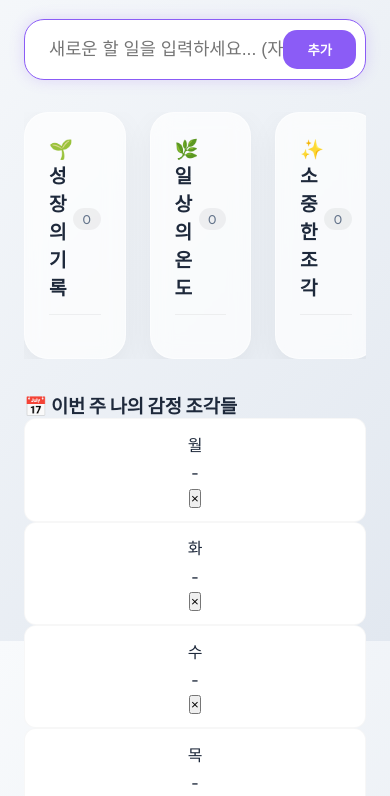
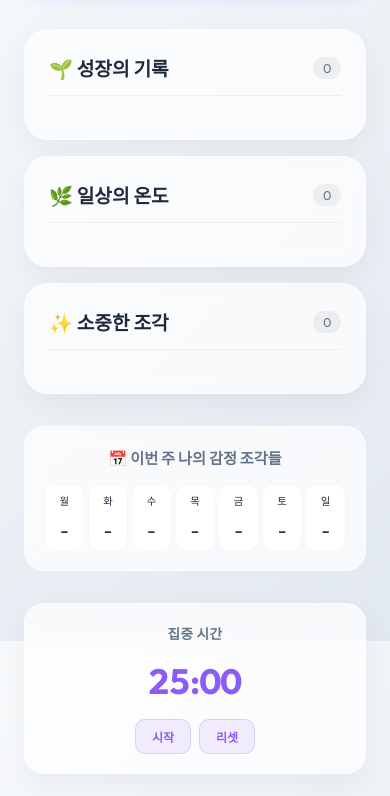
Before and after one commit to goodforyou112/howwasyourday, a website built with Vite: page index.html in a window 390 px wide. Shown: the part 203-999 px from the top of the page. Built offline with nearby package versions, Linux system fonts and the light colour scheme.

Commit message:
Fix: Restore missing styles and finalize layout

```diff
--- a/style.css
+++ b/style.css
@@ -135,10 +135,16 @@ input[type="text"]:focus {
 /* 카테고리 그리드 레이아웃 */
 .categories-container {
   display: grid;
-  grid-template-columns: repeat(3, 1fr);
+  grid-template-columns: repeat(3, 1fr); /* 기본 가로 3단 */
   gap: 1.5rem;
   flex: 1;
-  overflow: hidden;
+}
+
+@media (max-width: 800px) {
+  .categories-container {
+    grid-template-columns: 1fr; /* 너비가 좁을 때만 세로로 변환 */
+    gap: 1rem;
+  }
 }
 
 .category-column {
@@ -442,9 +448,96 @@ input[type="text"]:focus {
 /* 기존 플로팅 기분 위젯 관련 스타일 삭제 */
 .mood-widget, .mood-icons, .mood-btn, .mood-btn.selected { display: none; }
 
-/* 반응형 수정 */
+/* 주간 기록 섹션 스타일 (복원 및 최적화) */
+.weekly-history {
+  background: var(--glass-bg);
+  backdrop-filter: blur(10px);
+  border: 1px solid var(--glass-border);
+  border-radius: 20px;
+  padding: 1.2rem;
+  width: 100%;
+  max-width: 650px;
+  margin: 0 auto;
+  text-align: center;
+}
+
+.weekly-history h3 {
+  font-size: 0.95rem;
+  margin-bottom: 1rem;
+  color: var(--text-dim);
+  font-weight: 600;
+}
+
+.week-days {
+  display: flex;
+  justify-content: space-around;
+  gap: 0.4rem;
+}
+
+.day-mood {
+  font-size: 1.5rem;
+  margin-top: 0.2rem;
+}
+
+.delete-mood-btn {
+  position: absolute;
+  top: 4px;
+  right: 4px;
+  width: 16px;
+  height: 16px;
+  padding: 0;
+  display: flex;
+  align-items: center;
+  justify-content: center;
+  font-size: 11px;
+  color: var(--text-dim);
+  background: rgba(0, 0, 0, 0.03);
+  border: none;
+  border-radius: 50%;
+  cursor: pointer;
+  opacity: 0;
+  transition: all 0.2s;
+}
+
+.day-slot:hover .delete-mood-btn {
+  opacity: 0.6;
+}
+
+.delete-mood-btn:hover {
+  opacity: 1 !important;
+  background: var(--accent-red);
+  color: white;
+}
+
+/* 반응형 모바일 수정 */
 @media (max-width: 600px) {
-  .pomodoro-widget-inline #timer { font-size: 2.5rem; }
-  .mood-option-btn { font-size: 2rem; padding: 0.6rem; }
-  h1 { margin-top: 1rem; } /* 위젯이 상단에서 사라졌으므로 다시 조정 */
+  .header-input-section, .header-info, .pomodoro-widget-inline, .weekly-history {
+    max-width: 100%;
+  }
+
+  .pomodoro-widget-inline {
+    flex-direction: column;
+    gap: 1rem;
+    padding: 1.2rem;
+  }
+
+  .pomodoro-widget-inline #timer { font-size: 2.2rem; }
+  .mood-option-btn { font-size: 1.8rem; padding: 0.5rem; }
+  h1 { font-size: 1.8rem; margin-top: 0.5rem; }
+
+  .week-days {
+    gap: 0.2rem;
+  }
+
+  .day-slot {
+    padding: 0.5rem 0.2rem;
+  }
+
+  .day-slot span {
+    font-size: 0.65rem;
+  }
+
+  .day-mood {
+    font-size: 1.2rem;
+  }
 }
```
